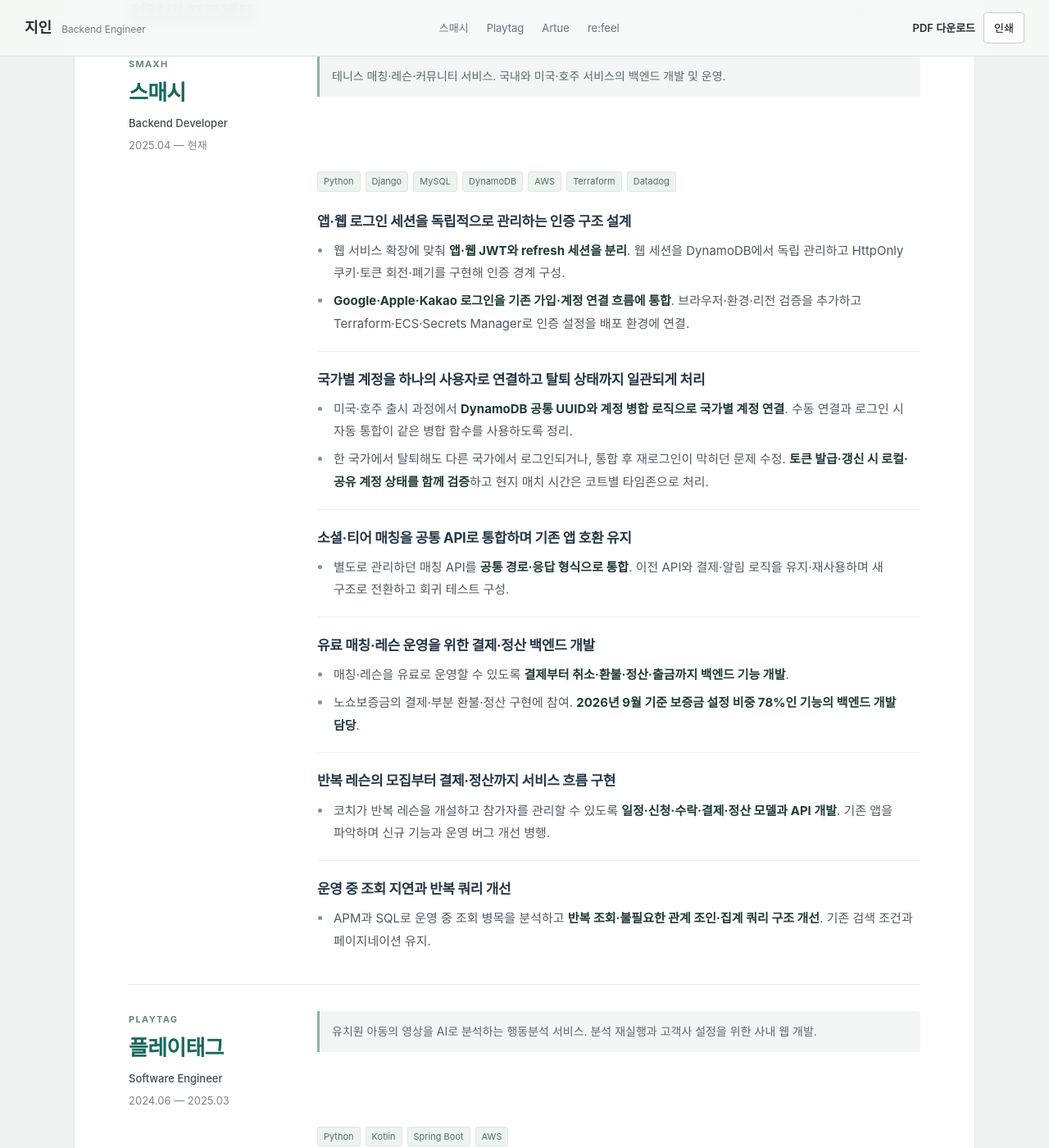
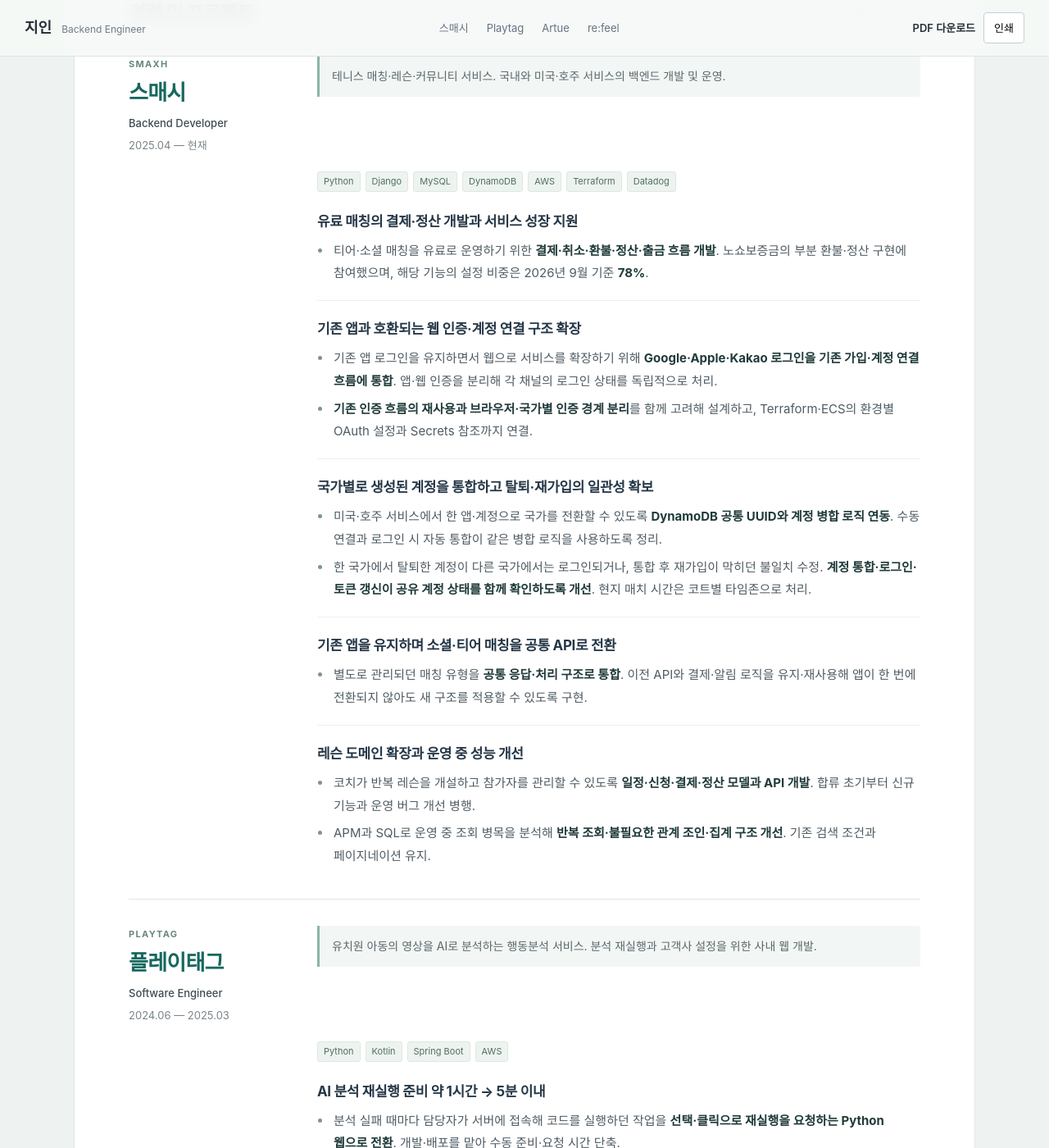
Before and after one commit to inji0129/inji0129.github.io, a Jekyll site: the page built from index.html, in a window 1280 px wide and 1400 px high, scrolled down 964 px. Shown: the whole window at 82% size. Built offline with Jekyll 4.4.1, drawn with Linux system fonts in a browser that asks for light colours.

Commit message:
Lead Smaxh experience with quantified scope and architectural decisions

```diff
--- a/_data/general.json
+++ b/_data/general.json
@@ -25,42 +25,36 @@
       ],
       "works": [
         {
-          "title": "앱·웹 로그인 세션을 독립적으로 관리하는 인증 구조 설계",
+          "title": "유료 매칭의 결제·정산 개발과 서비스 성장 지원",
           "bullets": [
-            "웹 서비스 확장에 맞춰 **앱·웹 JWT와 refresh 세션을 분리**. 웹 세션을 DynamoDB에서 독립 관리하고 HttpOnly 쿠키·토큰 회전·폐기를 구현해 인증 경계 구성.",
-            "**Google·Apple·Kakao 로그인을 기존 가입·계정 연결 흐름에 통합**. 브라우저·환경·리전 검증을 추가하고 Terraform·ECS·Secrets Manager로 인증 설정을 배포 환경에 연결."
+            "티어·소셜 매칭을 유료로 운영하기 위한 **결제·취소·환불·정산·출금 흐름 개발**. 노쇼보증금의 부분 환불·정산 구현에 참여했으며, 해당 기능의 설정 비중은 2026년 9월 기준 **78%**."
           ]
         },
         {
-          "title": "국가별 계정을 하나의 사용자로 연결하고 탈퇴 상태까지 일관되게 처리",
+          "title": "기존 앱과 호환되는 웹 인증·계정 연결 구조 확장",
           "bullets": [
-            "미국·호주 출시 과정에서 **DynamoDB 공통 UUID와 계정 병합 로직으로 국가별 계정 연결**. 수동 연결과 로그인 시 자동 통합이 같은 병합 함수를 사용하도록 정리.",
-            "한 국가에서 탈퇴해도 다른 국가에서 로그인되거나, 통합 후 재로그인이 막히던 문제 수정. **토큰 발급·갱신 시 로컬·공유 계정 상태를 함께 검증**하고 현지 매치 시간은 코트별 타임존으로 처리."
+            "기존 앱 로그인을 유지하면서 웹으로 서비스를 확장하기 위해 **Google·Apple·Kakao 로그인을 기존 가입·계정 연결 흐름에 통합**. 앱·웹 인증을 분리해 각 채널의 로그인 상태를 독립적으로 처리.",
+            "**기존 인증 흐름의 재사용과 브라우저·국가별 인증 경계 분리**를 함께 고려해 설계하고, Terraform·ECS의 환경별 OAuth 설정과 Secrets 참조까지 연결."
           ]
         },
         {
-          "title": "소셜·티어 매칭을 공통 API로 통합하며 기존 앱 호환 유지",
+          "title": "국가별로 생성된 계정을 통합하고 탈퇴·재가입의 일관성 확보",
           "bullets": [
-            "별도로 관리하던 매칭 API를 **공통 경로·응답 형식으로 통합**. 이전 API와 결제·알림 로직을 유지·재사용하며 새 구조로 전환하고 회귀 테스트 구성."
+            "미국·호주 서비스에서 한 앱·계정으로 국가를 전환할 수 있도록 **DynamoDB 공통 UUID와 계정 병합 로직 연동**. 수동 연결과 로그인 시 자동 통합이 같은 병합 로직을 사용하도록 정리.",
+            "한 국가에서 탈퇴한 계정이 다른 국가에서는 로그인되거나, 통합 후 재가입이 막히던 불일치 수정. **계정 통합·로그인·토큰 갱신이 공유 계정 상태를 함께 확인하도록 개선**. 현지 매치 시간은 코트별 타임존으로 처리."
           ]
         },
         {
-          "title": "유료 매칭·레슨 운영을 위한 결제·정산 백엔드 개발",
+          "title": "기존 앱을 유지하며 소셜·티어 매칭을 공통 API로 전환",
           "bullets": [
-            "매칭·레슨을 유료로 운영할 수 있도록 **결제부터 취소·환불·정산·출금까지 백엔드 기능 개발**.",
-            "노쇼보증금의 결제·부분 환불·정산 구현에 참여. **2026년 9월 기준 보증금 설정 비중 78%인 기능의 백엔드 개발 담당**."
+            "별도로 관리되던 매칭 유형을 **공통 응답·처리 구조로 통합**. 이전 API와 결제·알림 로직을 유지·재사용해 앱이 한 번에 전환되지 않아도 새 구조를 적용할 수 있도록 구현."
           ]
         },
         {
-          "title": "반복 레슨의 모집부터 결제·정산까지 서비스 흐름 구현",
+          "title": "레슨 도메인 확장과 운영 중 성능 개선",
           "bullets": [
-            "코치가 반복 레슨을 개설하고 참가자를 관리할 수 있도록 **일정·신청·수락·결제·정산 모델과 API 개발**. 기존 앱을 파악하며 신규 기능과 운영 버그 개선 병행."
-          ]
-        },
-        {
-          "title": "운영 중 조회 지연과 반복 쿼리 개선",
-          "bullets": [
-            "APM과 SQL로 운영 중 조회 병목을 분석하고 **반복 조회·불필요한 관계 조인·집계 쿼리 구조 개선**. 기존 검색 조건과 페이지네이션 유지."
+            "코치가 반복 레슨을 개설하고 참가자를 관리할 수 있도록 **일정·신청·결제·정산 모델과 API 개발**. 합류 초기부터 신규 기능과 운영 버그 개선 병행.",
+            "APM과 SQL로 운영 중 조회 병목을 분석해 **반복 조회·불필요한 관계 조인·집계 구조 개선**. 기존 검색 조건과 페이지네이션 유지."
           ]
         }
       ]
--- a/_layouts/general.html
+++ b/_layouts/general.html
@@ -1,5 +1,5 @@
-<!doctype html><html lang="ko"><head><meta charset="utf-8"><meta name="viewport" content="width=device-width,initial-scale=1"><meta name="description" content="백엔드 엔지니어 지인. 결제·환불 안정성, 운영 자동화와 제품 개발 경험."><title>{{ page.title }}</title><link rel="stylesheet" href="/assets/general.css?v=20261124i"><script src="/assets/general.js" defer></script></head><body>
-<div class="topbar"><a class="brand" href="#top">지인<span>Backend Engineer</span></a><nav aria-label="경력 탐색"><a href="#smaxh">스매시</a><a href="#playtag">Playtag</a><a href="#artue">Artue</a><a href="#refeel">re:feel</a></nav><div class="actions"><a href="/assets/지인_이력서.pdf?v=20261124i" download>PDF 다운로드</a><button type="button" id="print">인쇄</button></div></div>
+<!doctype html><html lang="ko"><head><meta charset="utf-8"><meta name="viewport" content="width=device-width,initial-scale=1"><meta name="description" content="백엔드 엔지니어 지인. 결제·환불 안정성, 운영 자동화와 제품 개발 경험."><title>{{ page.title }}</title><link rel="stylesheet" href="/assets/general.css?v=20261124j"><script src="/assets/general.js" defer></script></head><body>
+<div class="topbar"><a class="brand" href="#top">지인<span>Backend Engineer</span></a><nav aria-label="경력 탐색"><a href="#smaxh">스매시</a><a href="#playtag">Playtag</a><a href="#artue">Artue</a><a href="#refeel">re:feel</a></nav><div class="actions"><a href="/assets/지인_이력서.pdf?v=20261124j" download>PDF 다운로드</a><button type="button" id="print">인쇄</button></div></div>
 <main id="top"><header class="hero"><p class="eyebrow">BACKEND ENGINEER</p><h1>지인<span>기능을 만들고, 운영의 복잡함을 줄이는 개발자</span></h1><div class="contact"><a href="mailto:jiinwllds@gmail.com">jiinwllds@gmail.com</a><a href="https://github.com/inji0129">GitHub · inji0129</a></div><div class="intro">{% for paragraph in site.data.general.intro %}{{ paragraph | markdownify }}{% endfor %}</div></header>
 <section class="selected" aria-labelledby="selected-title"><div class="section-top"><h2 id="selected-title">핵심 경험</h2><span>최적화 · 비용 효율 · 인프라</span></div><div class="selected-grid"><a href="#playtag"><p class="eyebrow">OPERATIONS · 업무 최적화</p><h3>재실행 준비 1시간을<br>5분 이내로</h3><p>수동 실행·설정 변경을 사내 웹으로 전환해 운영 업무 단축</p></a><a href="#artue"><p class="eyebrow">AWS · 비용과 실행 구조</p><h3>서버 사양과<br>확장 정책을 함께 조정</h3><p>EC2 사양 축소, CPU 기반 확장과 환경별 용량 설정 관리</p></a><a href="#smaxh"><p class="eyebrow">ARCHITECTURE · 인증과 계정</p><h3>앱·웹 세션 분리,<br>국가별 계정 통합</h3><p>소셜 로그인과 글로벌 사용자 계정을 연결하는 백엔드 구조 설계</p></a></div></section>
 <section class="experience"><div class="section-top"><h2>경력 및 프로젝트</h2><span>직접 수행한 작업과 기여</span></div>{% for company in site.data.general.companies %}<section class="company" id="{{ company.id }}"><header class="company-heading"><div><p class="eyebrow">{{ company.label }}</p><h2>{{ company.name }}</h2><p class="role">{{ company.role }}</p><p class="dates">{{ company.dates }}</p></div><p class="description">{{ company.description }}</p></header><div class="company-detail"><div class="tags">{% for tech in company.stack %}<span>{{ tech }}</span>{% endfor %}</div>{% for work in company.works %}<article class="work"><h3>{{ work.title }}</h3><ul>{% for bullet in work.bullets %}<li{% if bullet contains "측정 범위:" %} class="measurement-note"{% endif %}>{{ bullet | markdownify }}</li>{% endfor %}</ul></article>{% endfor %}</div></section>{% endfor %}</section>
```
Also changed, not shown: 1 other file.
